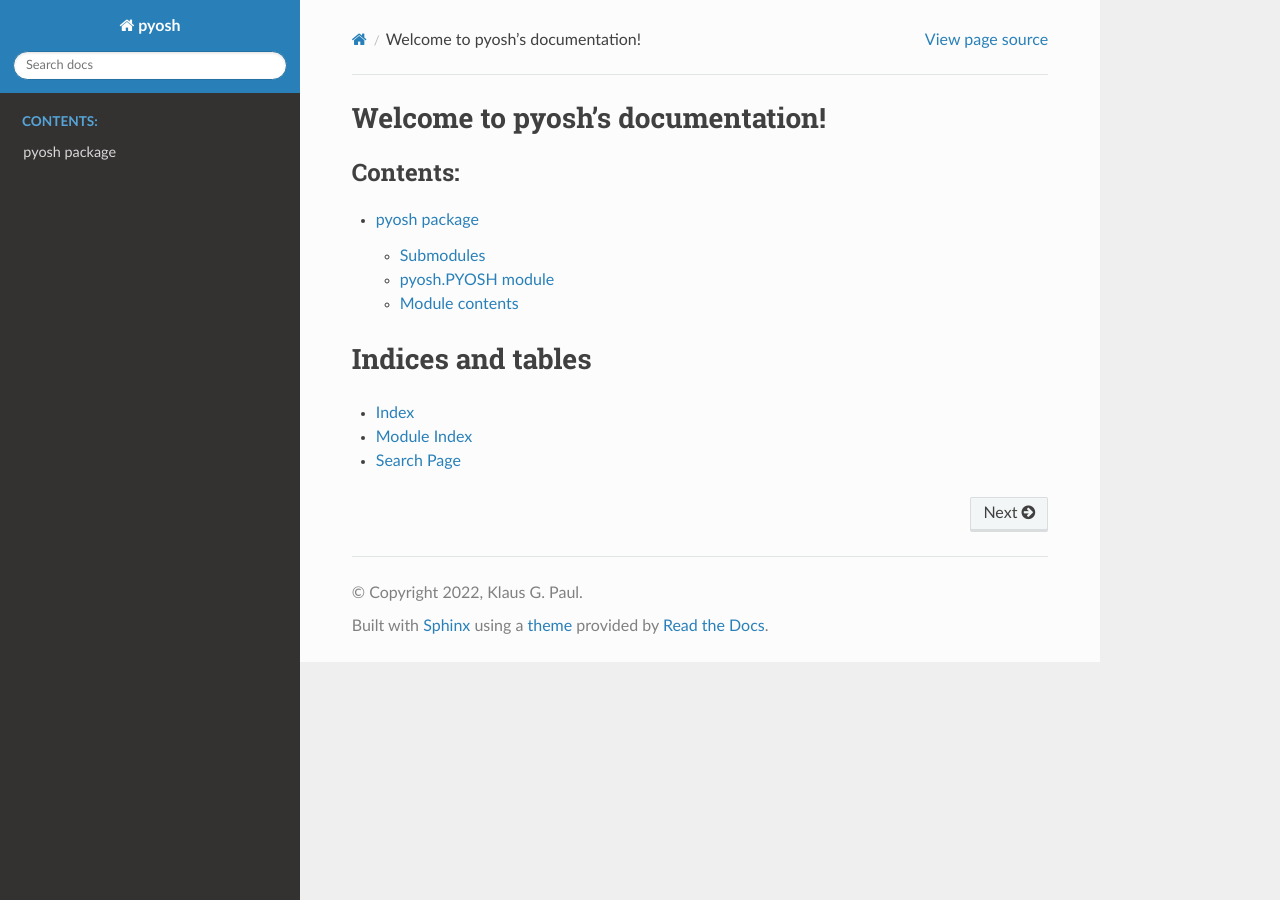
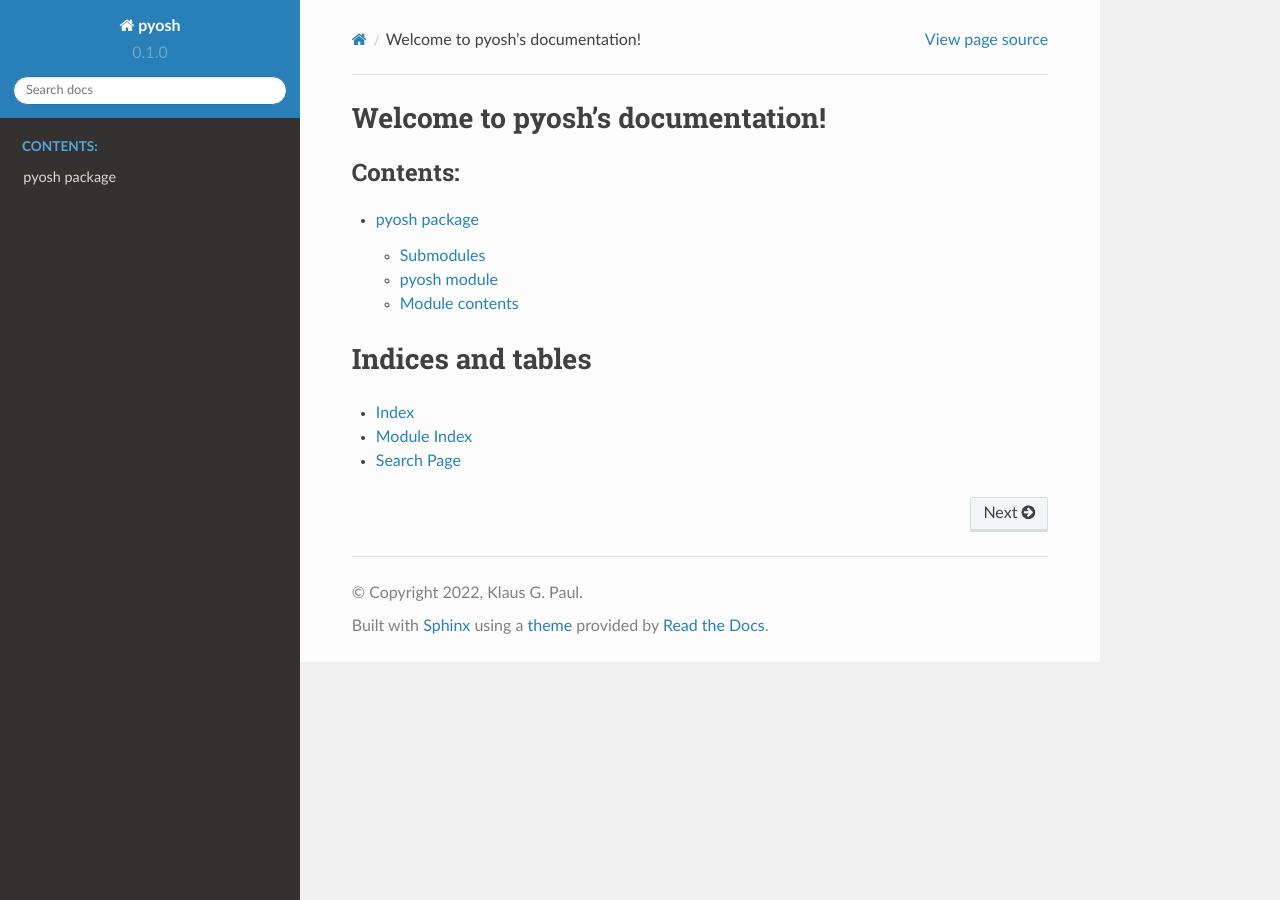
Before and after one commit to mariel-oar/pyosh, a Sphinx documentation site: the page built from docs/source/index.rst, in a window 1280 px wide. Built offline with Sphinx 7.4.7 and the Read the Docs theme 2.0.0, drawn with Linux system fonts in a browser that asks for light colours; pages that are not in the unit, such as notebooks, are missing from menus.

Commit message:
update to include source code comments

```diff
--- a/docs/source/conf.py
+++ b/docs/source/conf.py
@@ -4,6 +4,8 @@
 # https://www.sphinx-doc.org/en/master/usage/configuration.html
 import os
 import sys
+sys.path.insert(0, os.path.abspath('../'))
+sys.path.insert(0, os.path.abspath('../../'))
 sys.path.insert(0, os.path.abspath('../../pyosh/'))
 # -- Project information -----------------------------------------------------
 # https://www.sphinx-doc.org/en/master/usage/configuration.html#project-information
@@ -11,12 +13,13 @@
 project = 'pyosh'
 copyright = '2022, Klaus G. Paul'
 author = 'Klaus G. Paul'
+version = '0.1.0'
 release = '0.1.0'
 
 # -- General configuration ---------------------------------------------------
 # https://www.sphinx-doc.org/en/master/usage/configuration.html#general-configuration
 
-extensions = ['sphinx.ext.viewcode', 'sphinx.ext.viewcode', 'sphinx.ext.autodoc']
+extensions = ['sphinx.ext.autocode', 'sphinx.ext.napoleon']
 
 templates_path = ['_templates']
 exclude_patterns = []
--- a/docs/source/pyosh.rst
+++ b/docs/source/pyosh.rst
@@ -4,10 +4,10 @@
 Submodules
 ----------
 
-pyosh.PYOSH module
+pyosh module
 ------------------
 
-.. automodule:: pyosh.PYOSH
+.. automodule:: pyosh
    :members:
    :undoc-members:
    :show-inheritance:
```
